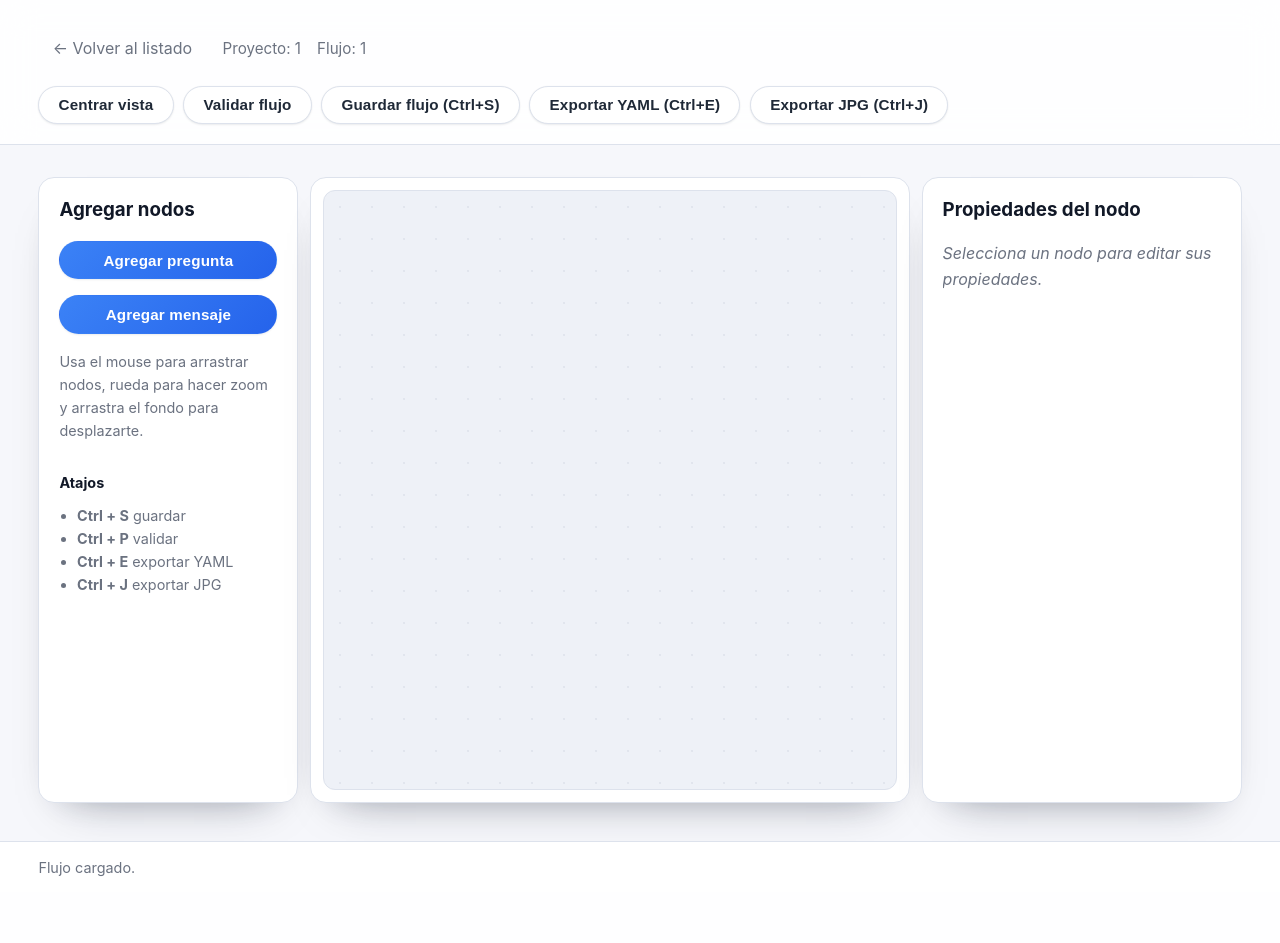
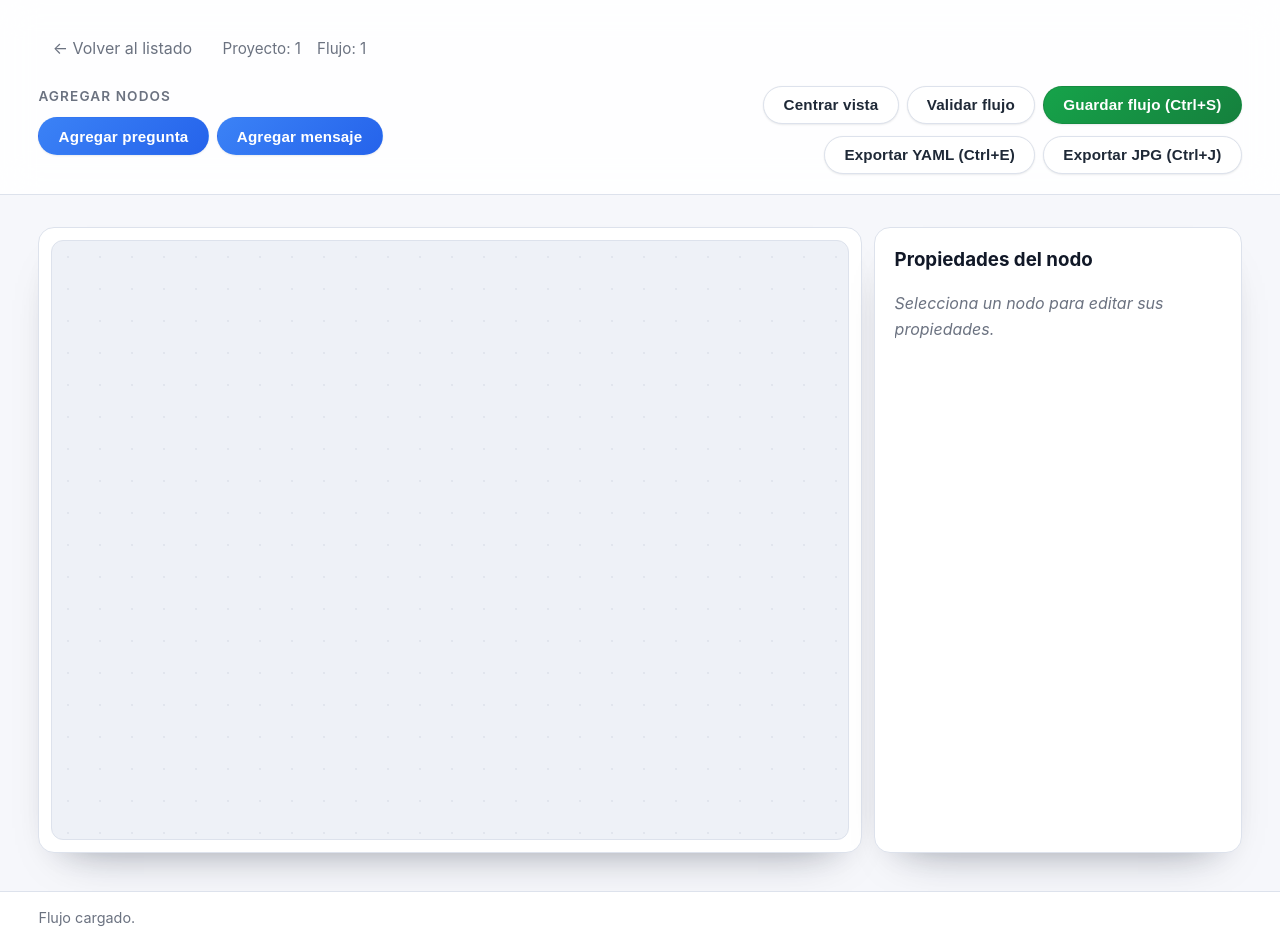
Before and after one commit to eduardogr90/yaml, a Flask app: page /project/1/flow/1 in a window 1280 px wide. Before the commit the page ends 876 px from the top, so only its background shows below. Run offline with Flask 3, Linux system fonts and the light colour scheme.

Commit message:
Reorganize editor toolbar and layout

```diff
--- a/decision_tree_builder/static/css/style.css
+++ b/decision_tree_builder/static/css/style.css
@@ -342,6 +342,22 @@ textarea {
   box-shadow: var(--shadow-sm);
 }
 
+.btn.success {
+  background: linear-gradient(135deg, var(--color-success), #15803d);
+  color: var(--color-accent-contrast);
+  border-color: rgba(21, 128, 61, 0.55);
+  box-shadow: var(--shadow-sm);
+}
+
+.btn.success:hover {
+  background: linear-gradient(135deg, #22c55e, #15803d);
+  box-shadow: var(--shadow-md);
+}
+
+.btn.success:active {
+  box-shadow: var(--shadow-sm);
+}
+
 .btn.outline {
   background: transparent;
   border-color: var(--color-accent);
@@ -521,20 +537,61 @@ textarea {
   font-size: 0.95rem;
 }
 
-.header-actions {
+.header-top {
   display: flex;
   flex-wrap: wrap;
+  align-items: center;
+  justify-content: space-between;
+  gap: 0.75rem;
+}
+
+.editor-toolbar {
+  display: flex;
+  flex-wrap: wrap;
+  gap: clamp(1rem, 2vw, 1.75rem);
+  align-items: stretch;
+}
+
+.toolbar-group {
+  display: grid;
   gap: 0.6rem;
-  justify-content: flex-start;
+  align-content: start;
+  min-width: 0;
+}
+
+.toolbar-group.flow-toolbar {
+  margin-left: auto;
+  gap: 0.75rem;
+}
+
+.toolbar-buttons {
+  display: flex;
+  flex-wrap: wrap;
+  gap: 0.5rem;
+}
+
+.flow-toolbar .toolbar-buttons {
+  justify-content: flex-end;
+}
+
+.toolbar-title {
+  font-size: 0.85rem;
+  font-weight: 600;
+  text-transform: uppercase;
+  letter-spacing: 0.08em;
+  color: var(--color-text-muted);
+}
+
+.toolbar-group.flow-toolbar .toolbar-title {
+  text-transform: none;
+  letter-spacing: 0;
 }
 
 .editor-layout {
-  --toolbox-width: 260px;
-  --properties-width: 320px;
+  --properties-width: 368px;
   --resizer-width: 12px;
   display: grid;
-  grid-template-columns: minmax(220px, var(--toolbox-width)) var(--resizer-width)
-    minmax(0, 1fr) var(--resizer-width) minmax(260px, var(--properties-width));
+  grid-template-columns: minmax(0, 1fr) var(--resizer-width) minmax(260px, var(--properties-width));
   gap: 0;
   padding: clamp(1.25rem, 2.5vw, 2rem) clamp(1.5rem, 3vw, 2.5rem) clamp(1.5rem, 3vw, 2.5rem);
   align-items: stretch;
--- a/decision_tree_builder/static/js/editor.js
+++ b/decision_tree_builder/static/js/editor.js
@@ -774,22 +774,27 @@
     if (!layout || !panelResizers.length) {
       return;
     }
-    const panels = {
-      toolbox: {
+    const panels = {};
+
+    if (toolboxPanel) {
+      panels.toolbox = {
         element: toolboxPanel,
         cssVar: '--toolbox-width',
         min: 220,
         max: 440,
         direction: 1
-      },
-      properties: {
+      };
+    }
+
+    if (propertiesPanel) {
+      panels.properties = {
         element: propertiesPanel,
         cssVar: '--properties-width',
         min: 240,
         max: 460,
         direction: -1
-      }
-    };
+      };
+    }
 
     panelResizers.forEach((resizer) => {
       const key = resizer.dataset.panel;
--- a/decision_tree_builder/templates/editor.html
+++ b/decision_tree_builder/templates/editor.html
@@ -7,43 +7,36 @@
   </head>
   <body class="page-editor">
     <header class="editor-header">
+      <div class="header-top">
         <div class="breadcrumbs">
           <a href="{{ url_for('index') }}" class="nav-link">← Volver al listado</a>
           <span class="crumb">Proyecto: {{ project_name }}</span>
           <span class="crumb">Flujo: {{ flow_name }}</span>
         </div>
-      <div class="header-actions">
+      </div>
+      <div class="editor-toolbar">
+        <div class="toolbar-group node-toolbar">
+          <span class="toolbar-title">Agregar nodos</span>
+          <div class="toolbar-buttons">
+            <button type="button" class="btn primary" data-node-type="question">Agregar pregunta</button>
+            <button type="button" class="btn primary" data-node-type="message">Agregar mensaje</button>
+          </div>
+        </div>
+        <div class="toolbar-group flow-toolbar">
+          <div class="toolbar-buttons">
             <button type="button" class="btn secondary" id="btn-center">Centrar vista</button>
             <button type="button" class="btn secondary" id="btn-validate">Validar flujo</button>
-        <button type="button" class="btn secondary" id="btn-save">Guardar flujo (Ctrl+S)</button>
+            <button type="button" class="btn success" id="btn-save">Guardar flujo (Ctrl+S)</button>
+          </div>
+          <div class="toolbar-buttons">
             <button type="button" class="btn secondary" id="btn-export-yaml">Exportar YAML (Ctrl+E)</button>
             <button type="button" class="btn secondary" id="btn-export-jpg">Exportar JPG (Ctrl+J)</button>
+          </div>
+        </div>
       </div>
     </header>
 
     <div class="editor-layout">
-      <aside class="toolbox">
-        <h3>Agregar nodos</h3>
-        <button type="button" class="btn primary" data-node-type="question">Agregar pregunta</button>
-        <button type="button" class="btn primary" data-node-type="message">Agregar mensaje</button>
-        <p class="toolbox-hint">Usa el mouse para arrastrar nodos, rueda para hacer zoom y arrastra el fondo para desplazarte.</p>
-        <div class="shortcut-hint">
-          <h4>Atajos</h4>
-          <ul>
-            <li><strong>Ctrl + S</strong> guardar</li>
-            <li><strong>Ctrl + P</strong> validar</li>
-            <li><strong>Ctrl + E</strong> exportar YAML</li>
-            <li><strong>Ctrl + J</strong> exportar JPG</li>
-          </ul>
-        </div>
-      </aside>
-      <div
-        class="panel-resizer"
-        role="separator"
-        aria-label="Redimensionar panel de herramientas"
-        aria-orientation="vertical"
-        data-panel="toolbox"
-      ></div>
       <section class="workspace">
         <div id="drawflow" class="drawflow-container">
           <div id="workspace">
```
Also changed, not shown: other parts of decision_tree_builder/static/css/style.css (+22 -9 lines). Lines whose indentation alone changed are shown as unchanged.
